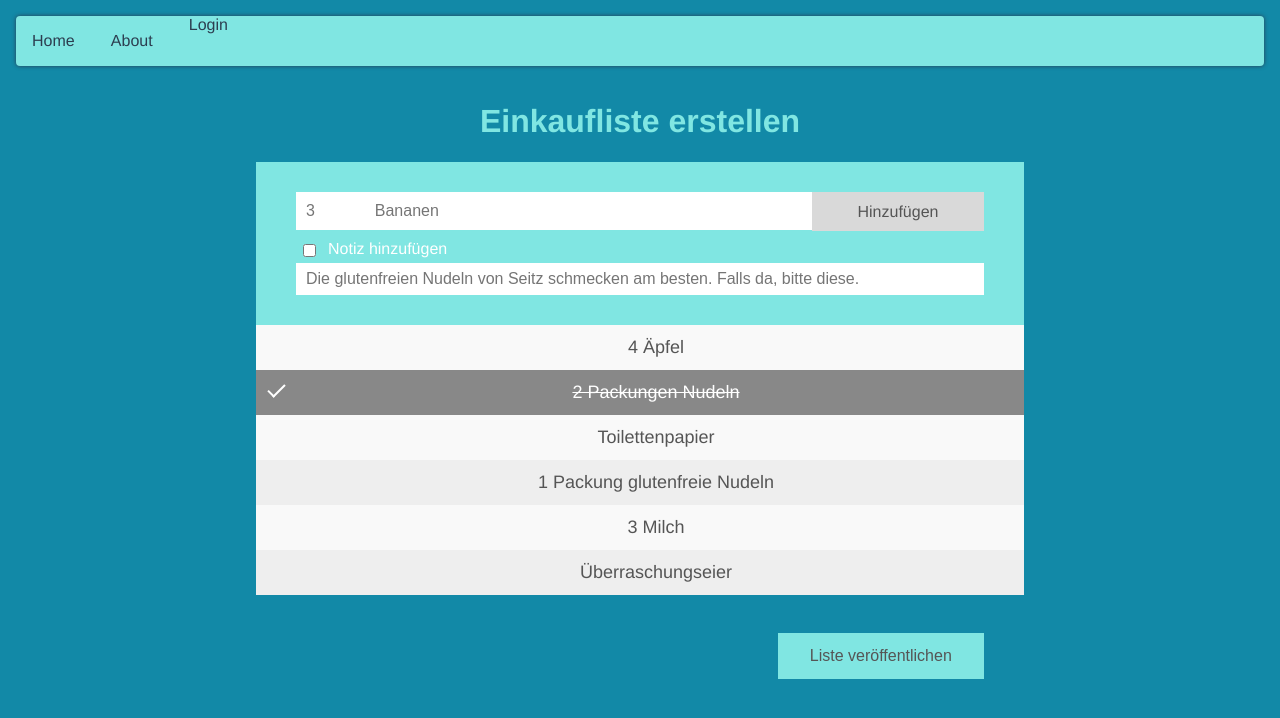
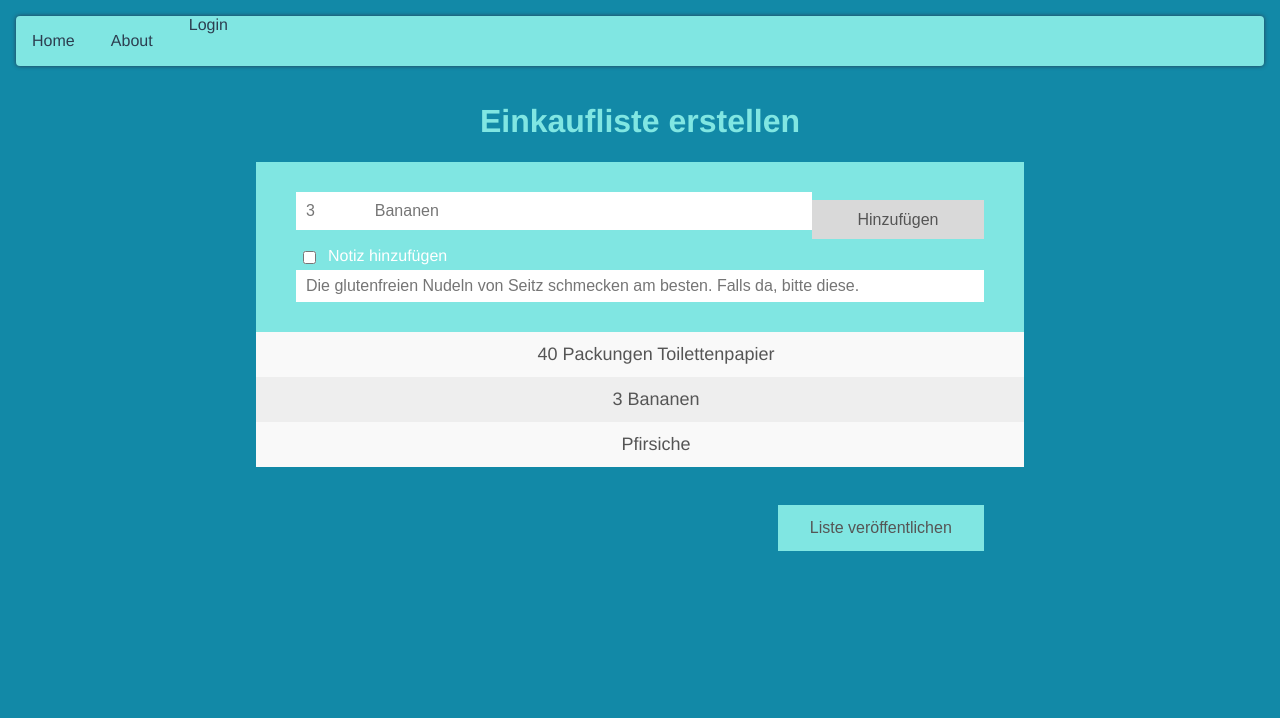
Before and after one commit to NeighborhoodAid/frontend, a Vue app: page /list in a window 1280 px wide. Shown: the top 718 px of the page. Built offline with nearby package versions, Linux system fonts and the light colour scheme.

Commit message:
My first running Vue functionality. Now changing code

```diff
--- a/src/views/List.vue
+++ b/src/views/List.vue
@@ -2,24 +2,21 @@
     <div class="list">
         <h1>Einkaufliste erstellen</h1>
 
-        <div id="myDIV" class="header">
+        <form id="myDIV" class="header">
             <input type="text" id="number" placeholder="3">
             <input type="text" id="supply" placeholder="Bananen">
-            <span onclick="newElement()" class="addBtn">Hinzuf&uuml;gen</span><br />
+            <button type="submit" onclick="newElement()" class="addBtn">Hinzuf&uuml;gen</button><br />
             <div class="checkComment">
                 <input type="checkbox" id="addcomment" name="addcomment" value="HasComment">
                 <label for="addcomment"> Notiz hinzuf&uuml;gen</label><br>
             </div>
             <input type="text" id="comment" placeholder="Die glutenfreien Nudeln von Seitz schmecken am besten. Falls da, bitte diese.">
-        </div>
+        </form>
 
-        <ul id="myUL">
-            <li>4 &Auml;pfel</li>
-            <li class="checked">2 Packungen Nudeln</li>
-            <li>Toilettenpapier</li>
-            <li>1 Packung glutenfreie Nudeln</li>
-            <li>3 Milch</li>
-            <li>&Uuml;berraschungseier</li>
+        <ul id="list">
+            <li  v-for="product in products" :key="product.id">
+                {{product}}
+            </li>
         </ul>
         <div class="publish">
             <button type="submit">Liste ver&ouml;ffentlichen</button>
@@ -31,8 +28,22 @@
 <script>
 import Vue from 'vue'
 export default Vue.extend({
+    el: '#list',
+    data: function () {
+        return {
+            products: [
+                '40 Packungen Toilettenpapier',
+                '3 Bananen',
+                'Pfirsiche'
+            ]
+        }
+    }
+    //methods: {
+
+    //}
 })
 </script>
+
 
 <style lang="scss" scoped>
 
```
